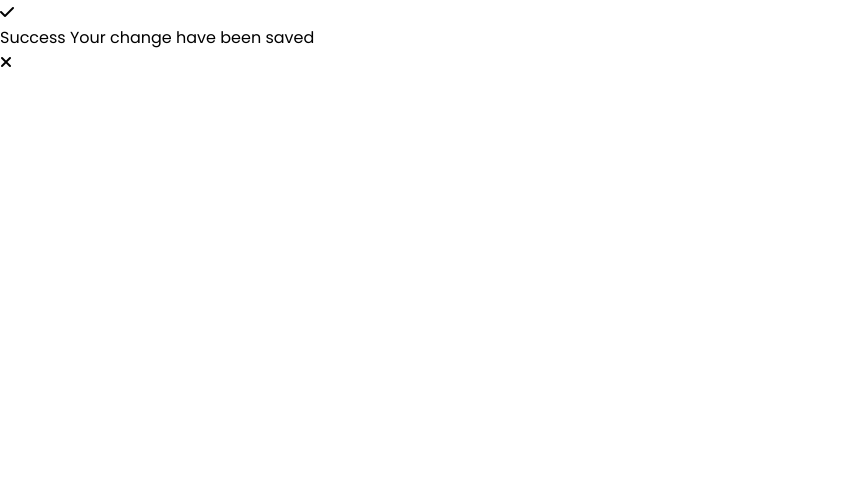
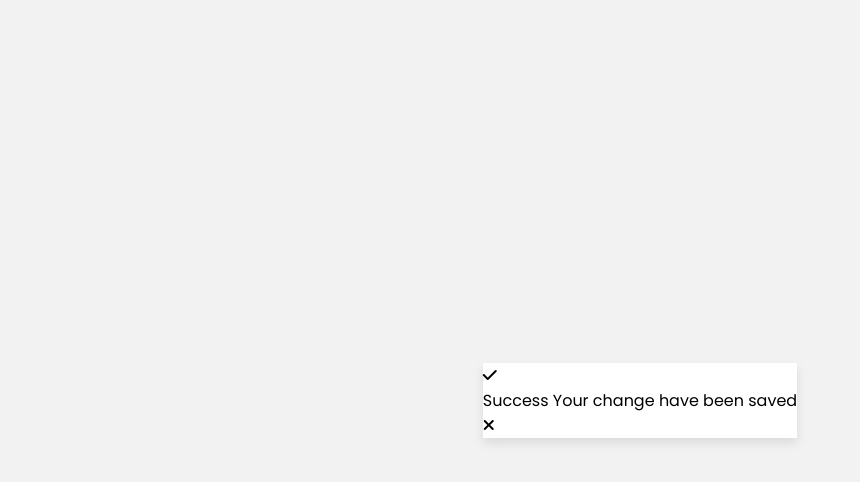
Before and after one commit to kdrbipul/short_project-side-show, a plain HTML site: page index.html in a window 1280 px wide. Shown: the whole page, without its empty margins (0-860 px from the left). Drawn offline with Linux system fonts and the light colour scheme; a web font is replaced by a local one.

Commit message:
body and first class style complete

```diff
--- a/style.css
+++ b/style.css
@@ -8,3 +8,17 @@
     box-sizing: border-box;
     font-family: 'Poppins', sans-serif;
 }
+
+
+body{
+    height: 100vh;
+    display: flex;
+    align-items: center;
+    justify-content: center;
+    background-color: #f2f2f2;
+}
+
+.toast{
+    background-color: #fff;
+    box-shadow: 0 5px 10px rgba(0,0,0,0.1);
+}
```
